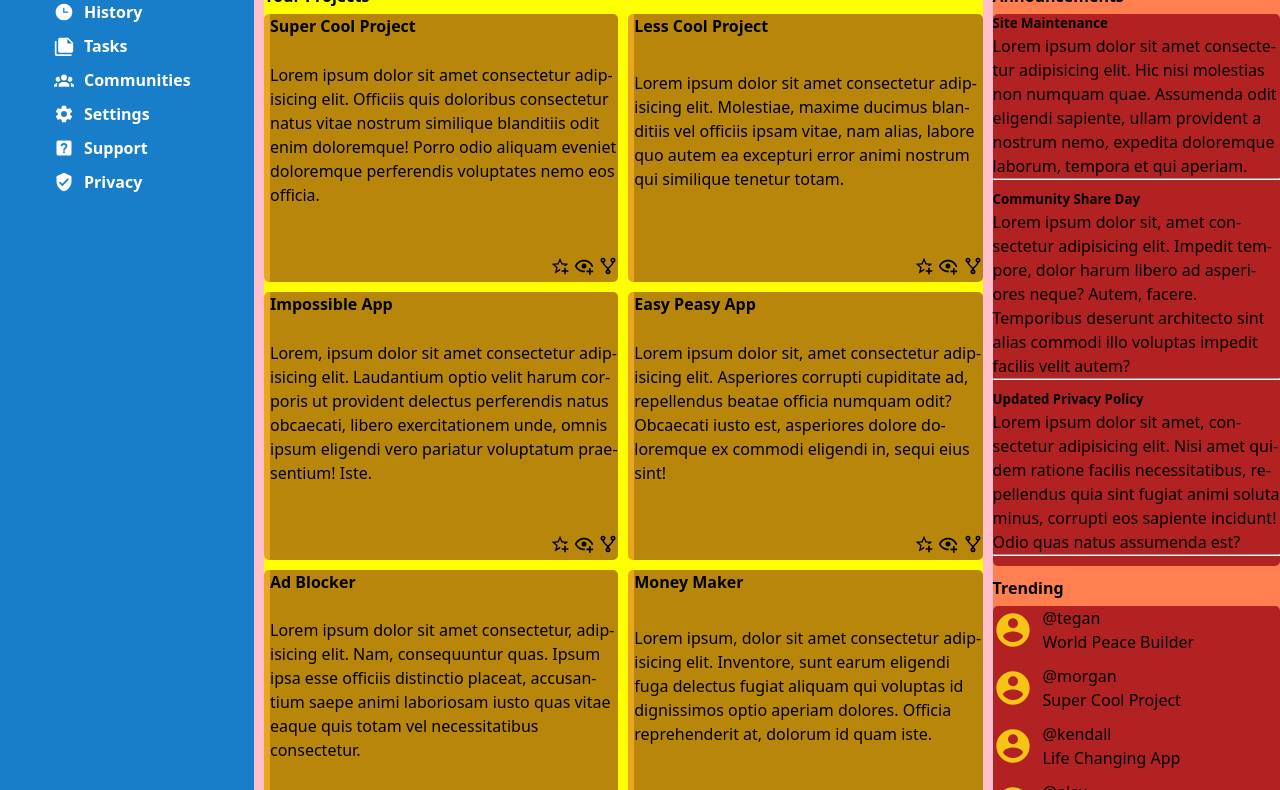
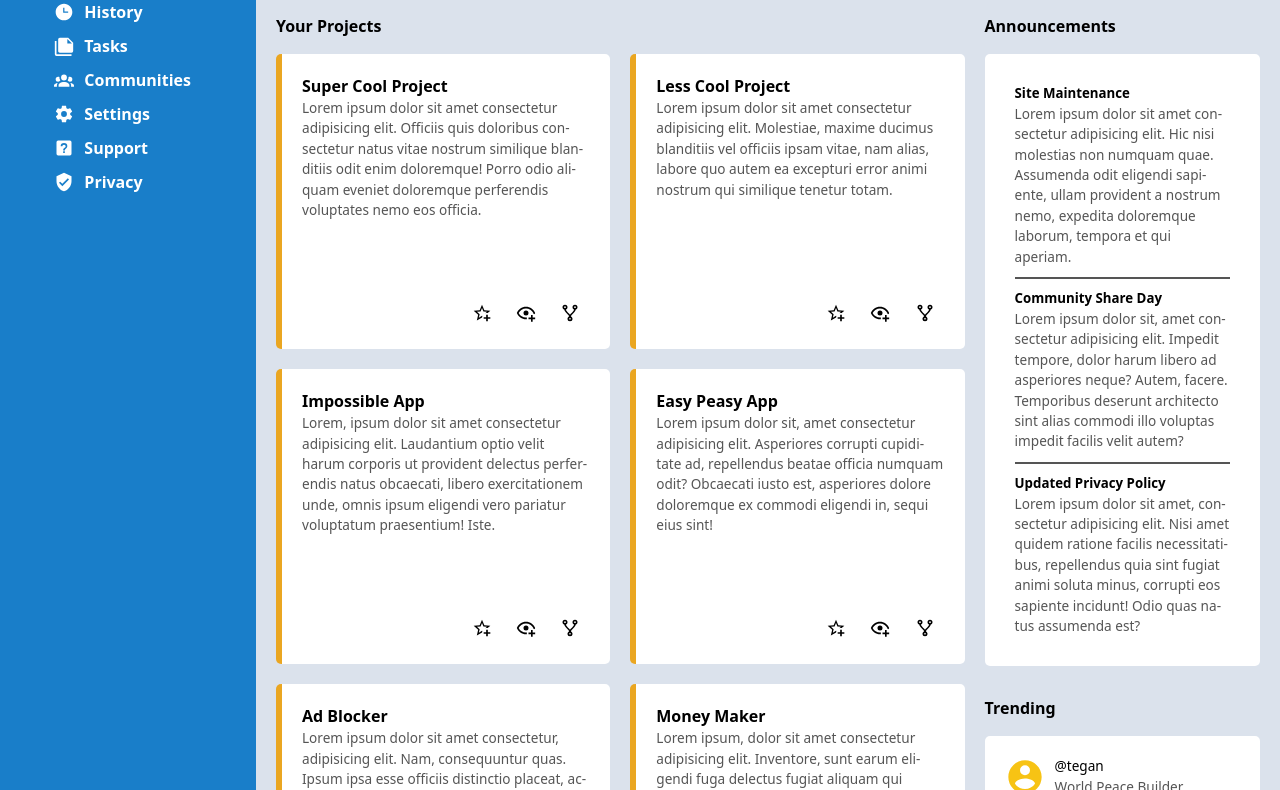
Before and after one commit to ycaglar/admin-dashboard, a plain HTML site: page index.html in a window 1280 px wide. Shown: the part 156-946 px from the top of the page. Drawn offline with Linux system fonts and the light colour scheme.

Commit message:
Fine-tune page styling for better user experience

```diff
--- a/index.html
+++ b/index.html
@@ -173,7 +173,6 @@
           <p>Lorem ipsum dolor sit amet, consectetur adipisicing elit. Nisi amet quidem ratione facilis necessitatibus,
             repellendus quia sint fugiat animi soluta minus, corrupti eos sapiente incidunt! Odio quas natus assumenda
             est?</p>
-          <hr>
         </article>
       </section>
       <h4 class="title">Trending</h4>
--- a/style.css
+++ b/style.css
@@ -68,6 +68,7 @@ a {
   --background-color: rgb(219, 226, 236);
   --project-border-color: rgb(234, 166, 33);
   --avatar-color: rgb(247, 195, 20);
+  --text-color: rgb(85, 85, 85);
 }
 
 /* latin-ext */
@@ -86,11 +87,11 @@ body {
 }
 
 body {
-  background-color: pink;
+  background-color: var(--background-color);
   display: grid;
   grid-template-columns: 1fr 4fr;
   grid-template-rows: 1fr 4fr;
-  gap: 10px;
+  /* gap: 10px; */
   height: 100vh;
 }
 
@@ -128,17 +129,17 @@ li img {
 }
 
 header {
-  background-color: cornflowerblue;
+  background-color: white;
   display: grid;
   grid-template-columns: 5fr 3fr;
   gap: 10px;
   /* align-items: center; */
+  padding: 10px 20px;
 }
 
-header section {
+/* header section {
   background-color: azure;
-}
-
+} */
 section.search-bar {
   display: grid;
   grid-template-columns: 20px 1fr;
@@ -166,6 +167,10 @@ section.user-profile img.notification {
 
 section.user-profile img.avatar {
   width: 40px;
+}
+
+section.user-profile img {
+  width: 20px;
 }
 
 section.user-profile a {
@@ -226,16 +231,23 @@ header section.actions button {
 main {
   display: grid;
   grid-template-columns: 5fr 2fr;
-  gap: 10px;
+  gap: 20px;
+  margin: 20px;
+}
+
+main p,
+article.user>span {
+  color: var(--text-color);
+  font-size: 0.85rem;
 }
 
 section.projects {
-  background-color: yellow;
+  /* background-color: yellow; */
   display: grid;
   grid-template-columns: 1fr 1fr;
   grid-template-rows: 20px;
   /* grid-template-rows: 1fr 1fr; */
-  gap: 10px;
+  gap: 20px;
 }
 
 span.title {
@@ -244,10 +256,12 @@ span.title {
 }
 
 article.project {
-  background-color: darkgoldenrod;
+  background-color: white;
   border-radius: 5px;
   border-left: 6px var(--project-border-color) solid;
   display: grid;
+  grid-template-rows: auto auto 1fr;
+  padding: 20px;
 }
 
 section.project-actions {
@@ -258,24 +272,36 @@ section.project-actions {
 article.project img {
   width: 20px;
   display: inline-block;
+  margin: 0 10px;
 }
 
 section.feed {
-  background-color: coral;
+  /* background-color: coral; */
   display: grid;
   grid-auto-flow: column;
   grid-template-rows: 20px 1fr 20px auto;
-  row-gap: 10px;
+  row-gap: 20px;
 }
 
-section.announcements article {
+section.announcements {
   margin-bottom: 10px;
+  padding: 30px;
+}
+
+section.announcements hr {
+  text-shadow: none;
+  border: 0.5px solid var(--text-color);
+  margin: 10px 0px;
 }
 
 section.announcements,
 section.trending {
-  background-color: firebrick;
+  background-color: white;
   border-radius: 5px;
+}
+
+section.trending {
+  padding: 20px;
 }
 
 section.trending article {
@@ -291,3 +317,7 @@ section.trending img {
   width: 40px;
   grid-row: 1 / -1
 }
+
+article.user>span.username {
+  color: black;
+}
```
